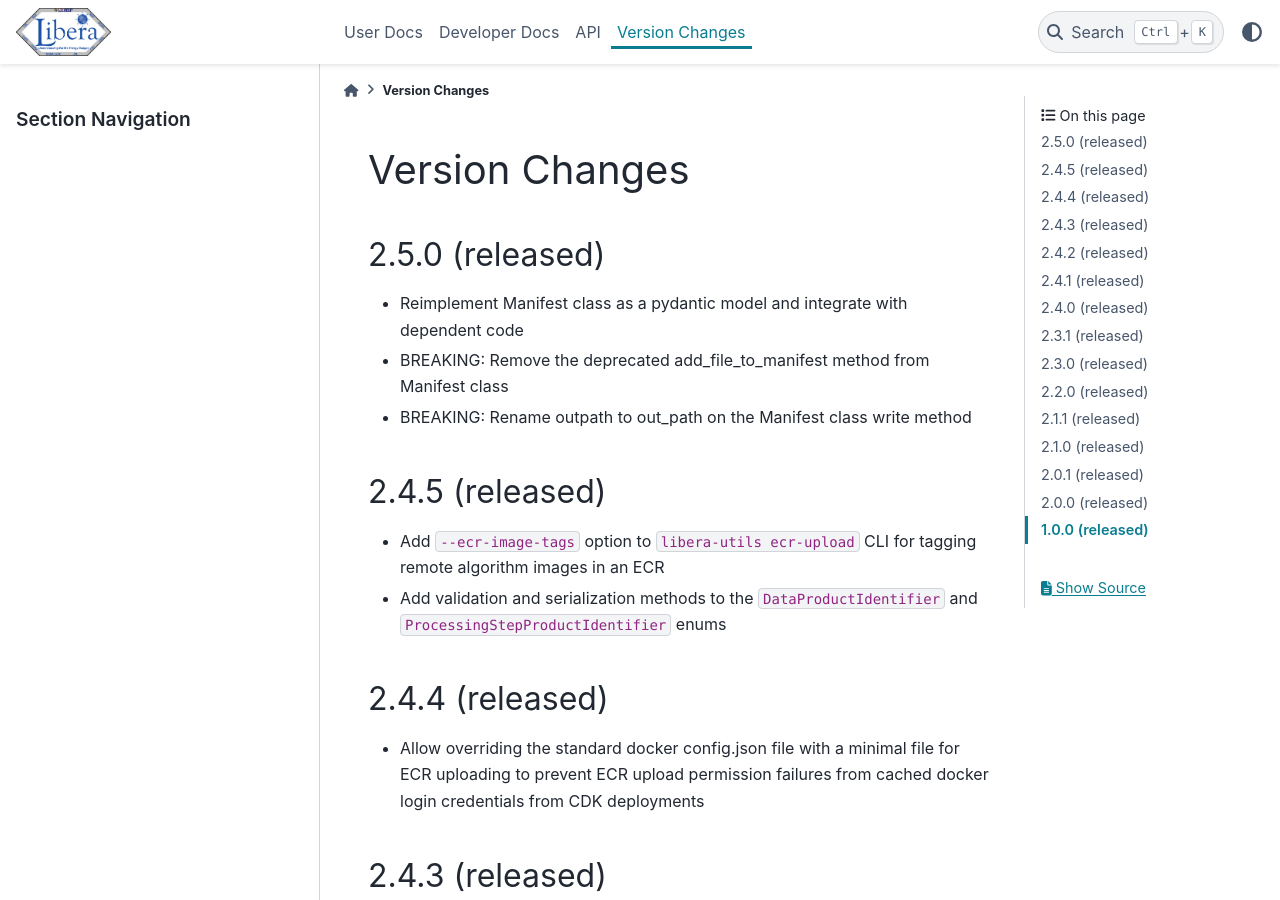
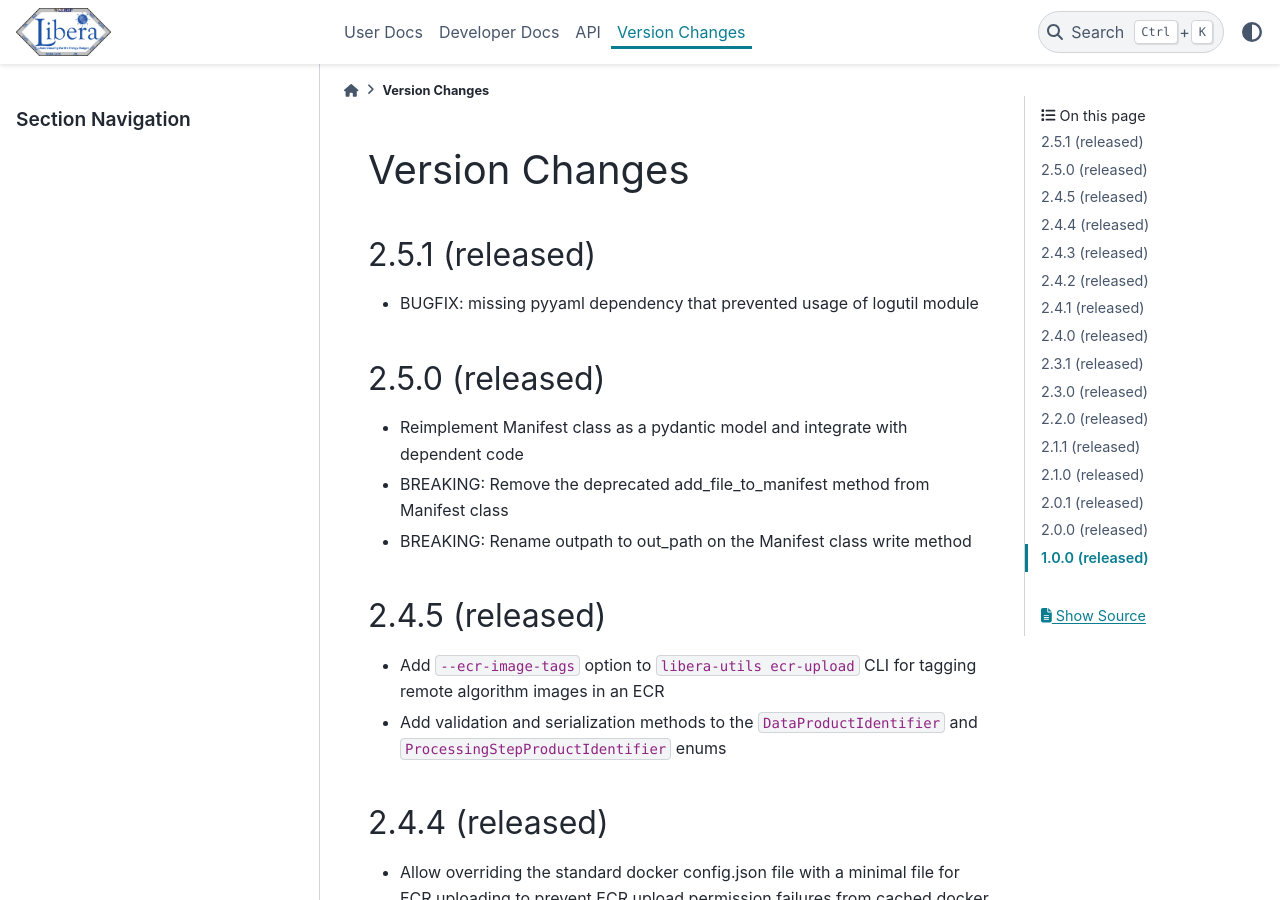
Before and after one commit to LASP-Libera/libera_utils, a Sphinx documentation site: the page built from doc/source/changelog.md, in a window 1280 px wide and 900 px high. Built offline with Sphinx 7.4.7 and the PyData theme 0.15.4, drawn with Linux system fonts in a browser that asks for light colours; pages that are not in the unit, such as notebooks, are missing from menus.

Commit message:
Prepare for 2.5.1 release - Fix dependency bug affecting pyyaml

```diff
--- a/doc/source/changelog.md
+++ b/doc/source/changelog.md
@@ -1,4 +1,7 @@
 # Version Changes
+
+## 2.5.1 (released)
+- BUGFIX: missing pyyaml dependency that prevented usage of logutil module
 
 ## 2.5.0 (released)
 - Reimplement Manifest class as a pydantic model and integrate with dependent code
--- a/pyproject.toml
+++ b/pyproject.toml
@@ -1,6 +1,6 @@
 [tool.poetry]
 name = "libera_utils"
-version = "2.5.0"
+version = "2.5.1"
 description = "Utility package for Libera Science Data Processing and the Libera Science Data Center. Copyright 2022 University of Colorado."
 authors = [  # Alphabetical
     "Stephane Beland <stephane.beland@lasp.colorado.edu>",
@@ -37,6 +37,7 @@ botocore = "*"
 docker = "^7.1.0"
 importlib-metadata = "^4.8.1"
 python-ulid = "^2.4.0"
+pyyaml = "^6.0.2"
 
 [tool.poetry.group.dev.dependencies]
 # These specs are totally open because they are only needed for developers
```
Also changed, not shown: 1 other file.
